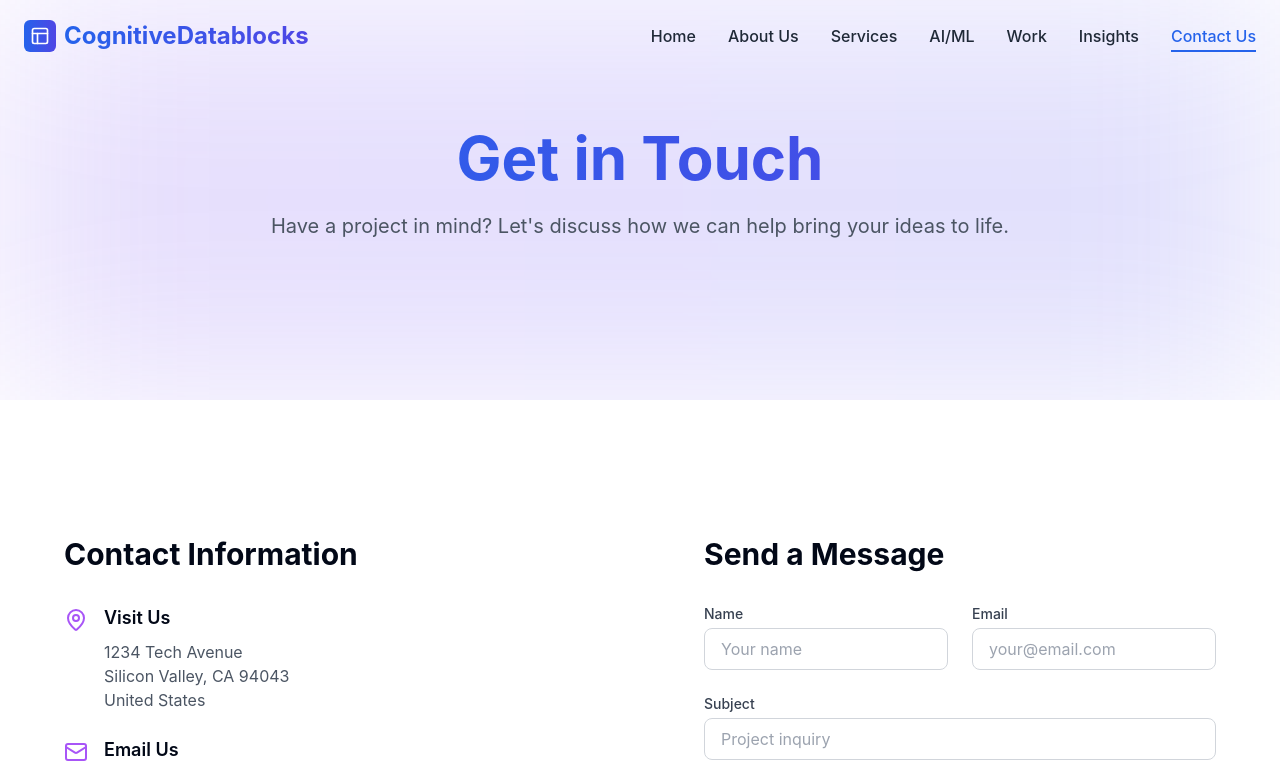
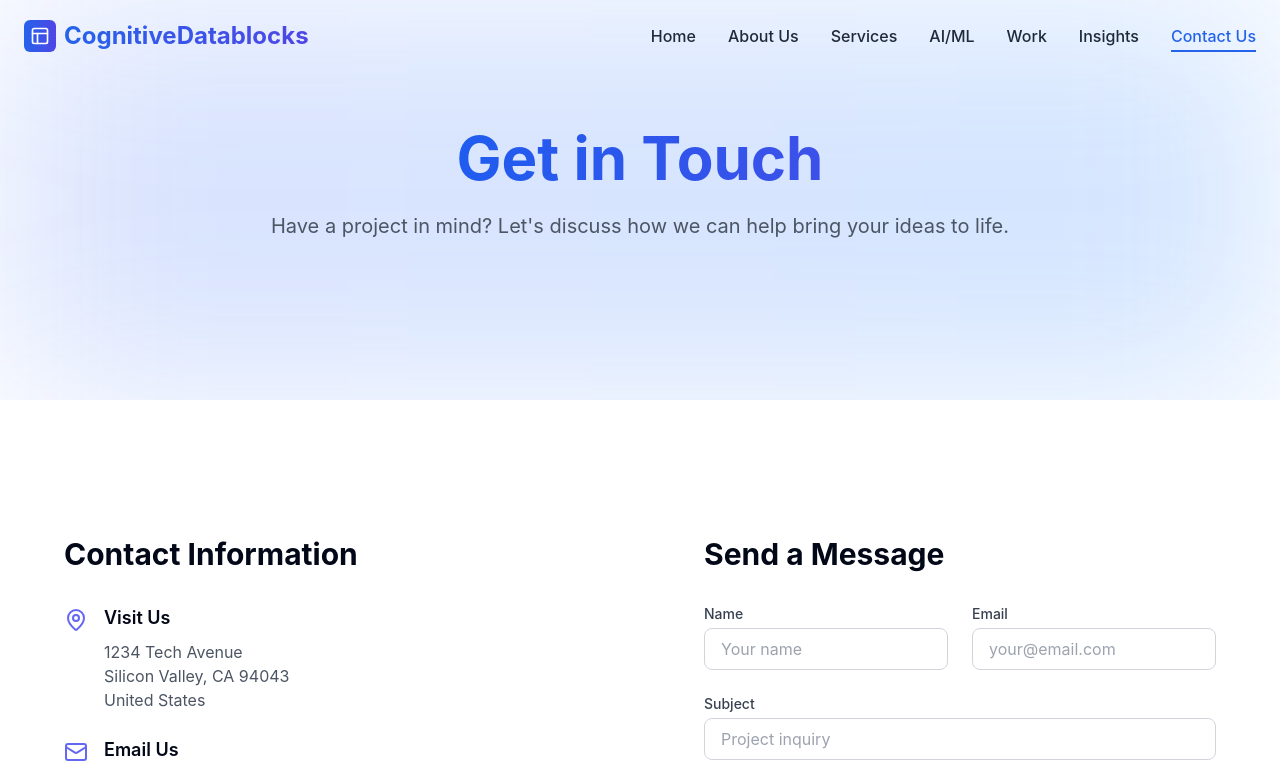
Before and after one commit to PayF123/futurispace-portfolio-36-original, a React (Vite) app: page /contact in a window 1280 px wide. Shown: the top 775 px of the page. Built offline with nearby package versions, Linux system fonts and the light colour scheme.

Commit message:
Refactor: Update website color theme
Update the website's color theme to better reflect a software development company's branding.

```diff
--- a/src/components/about/OurStory.tsx
+++ b/src/components/about/OurStory.tsx
@@ -5,15 +5,15 @@ import { AspectRatio } from '@/components/ui/aspect-ratio';
 
 const OurStory = () => {
   return (
-    <section className="py-16 md:py-24">
+    <section className="py-16 md:py-24 bg-gradient-to-b from-gray-50 to-white">
       <div className="container mx-auto px-4">
         <div className="max-w-4xl mx-auto">
           <div className="flex flex-col md:flex-row gap-10 items-center mb-12">
             <div className="md:w-1/2">
               <div className="relative">
-                <div className="absolute -inset-1 bg-gradient-to-r from-blue-600 to-indigo-600 rounded-lg blur opacity-25"></div>
+                <div className="absolute -inset-1 bg-gradient-to-r from-techblue-600 to-techpurple-600 rounded-lg blur opacity-25"></div>
                 <div className="relative bg-white p-6 rounded-lg shadow-xl">
-                  <h2 className="text-3xl font-bold bg-clip-text text-transparent bg-gradient-to-r from-blue-600 to-indigo-600 mb-6">Our Story</h2>
+                  <h2 className="text-3xl font-bold bg-clip-text text-transparent bg-gradient-to-r from-techblue-700 to-techpurple-600 mb-6">Our Story</h2>
                   <p className="text-gray-700 mb-4">
                     CognitiveDatablocks was founded with a simple yet powerful vision: to bridge the gap between complex technology and practical business solutions. Starting as a small team of passionate developers in 2015, we've grown into a full-service software development company trusted by businesses across industries.
                   </p>
@@ -25,7 +25,7 @@ const OurStory = () => {
             </div>
             <div className="md:w-1/2">
               <div className="relative overflow-hidden rounded-lg shadow-xl">
-                <div className="absolute inset-0 bg-gradient-to-br from-blue-500/20 to-indigo-500/20 z-10"></div>
+                <div className="absolute inset-0 bg-gradient-to-br from-techblue-500/20 to-techpurple-500/20 z-10"></div>
                 <AspectRatio ratio={16/9} className="w-full">
                   <img
                     src="https://images.unsplash.com/photo-1519389950473-47ba0277781c"
--- a/src/index.css
+++ b/src/index.css
@@ -14,7 +14,7 @@
     --popover: 0 0% 100%;
     --popover-foreground: 222.2 84% 4.9%;
 
-    --primary: 221.2 83.2% 53.3%;
+    --primary: 222.2 47.4% 11.2%;
     --primary-foreground: 210 40% 98%;
 
     --secondary: 210 40% 96.1%;
@@ -89,6 +89,10 @@
     --indigo-700: 245 58% 51%;
     --indigo-800: 244 55% 41%;
     --indigo-900: 242 47% 34%;
+
+    --tech-dark: 215 28% 17%;
+    --tech-medium: 215 20% 65%;
+    --tech-light: 210 40% 98%;
   }
 }
 
@@ -102,7 +106,7 @@
   }
 
   .text-gradient {
-    @apply bg-gradient-to-r from-blue-600 to-indigo-600 bg-clip-text text-transparent;
+    @apply bg-gradient-to-r from-techblue-600 to-techpurple-600 bg-clip-text text-transparent;
   }
 
   .glass {
@@ -118,7 +122,7 @@
   }
 
   .code-block {
-    @apply bg-gray-900 text-gray-100 p-4 rounded-lg font-mono text-sm;
+    @apply bg-tech-dark text-tech-light p-4 rounded-lg font-mono text-sm;
   }
 
   .tech-card {
--- a/tailwind.config.ts
+++ b/tailwind.config.ts
@@ -21,6 +21,7 @@ export default {
 		extend: {
 			fontFamily: {
 				sans: ['SF Pro Display', 'Inter', 'system-ui', 'sans-serif'],
+				mono: ['JetBrains Mono', 'Menlo', 'monospace'],
 			},
 			colors: {
 				border: 'hsl(var(--border))',
@@ -30,29 +31,34 @@ export default {
 				foreground: 'hsl(var(--foreground))',
 				techblue: {
 					DEFAULT: '#1E3A8A', // deep blue
-					50: '#EEF2FF',
-					100: '#E0E7FF',
-					200: '#C7D2FE',
-					300: '#A5B4FC',
-					400: '#818CF8',
-					500: '#6366F1',
-					600: '#4F46E5',
-					700: '#4338CA',
-					800: '#3730A3',
-					900: '#312E81',
+					50: 'hsl(var(--softblue-50))',
+					100: 'hsl(var(--softblue-100))',
+					200: 'hsl(var(--softblue-200))',
+					300: 'hsl(var(--softblue-300))',
+					400: 'hsl(var(--softblue-400))',
+					500: 'hsl(var(--softblue-500))',
+					600: 'hsl(var(--softblue-600))',
+					700: 'hsl(var(--softblue-700))',
+					800: 'hsl(var(--softblue-800))',
+					900: 'hsl(var(--softblue-900))',
 				},
 				techpurple: {
 					DEFAULT: '#7E22CE', // neon purple
-					50: '#FAF5FF',
-					100: '#F3E8FF',
-					200: '#E9D5FF',
-					300: '#D8B4FE',
-					400: '#C084FC',
-					500: '#A855F7',
-					600: '#9333EA',
-					700: '#7E22CE',
-					800: '#6B21A8',
-					900: '#581C87',
+					50: 'hsl(var(--indigo-50))',
+					100: 'hsl(var(--indigo-100))',
+					200: 'hsl(var(--indigo-200))',
+					300: 'hsl(var(--indigo-300))',
+					400: 'hsl(var(--indigo-400))',
+					500: 'hsl(var(--indigo-500))',
+					600: 'hsl(var(--indigo-600))',
+					700: 'hsl(var(--indigo-700))',
+					800: 'hsl(var(--indigo-800))',
+					900: 'hsl(var(--indigo-900))',
+				},
+				tech: {
+					dark: 'hsl(var(--tech-dark))',
+					medium: 'hsl(var(--tech-medium))',
+					light: 'hsl(var(--tech-light))',
 				},
 				primary: {
 					DEFAULT: 'hsl(var(--primary))',
```
